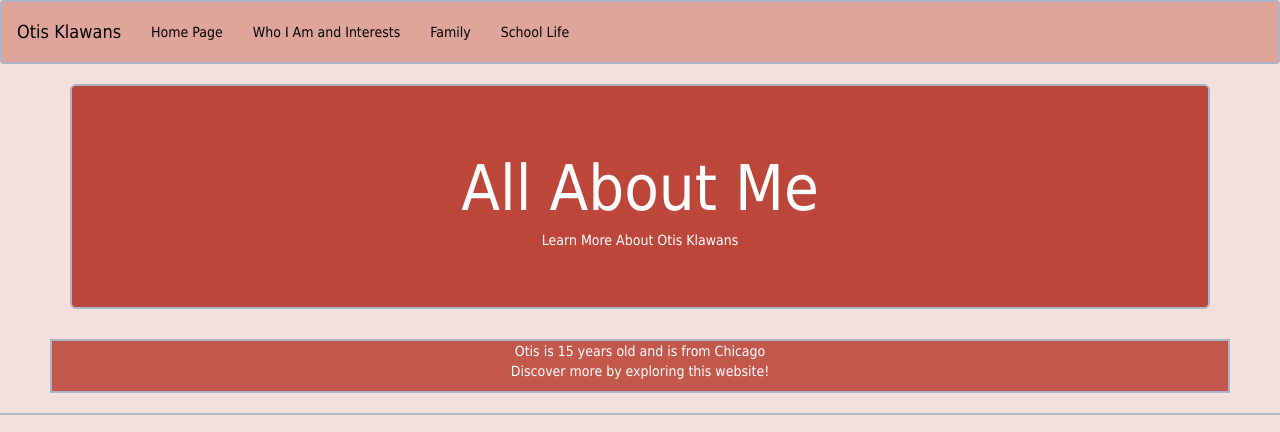
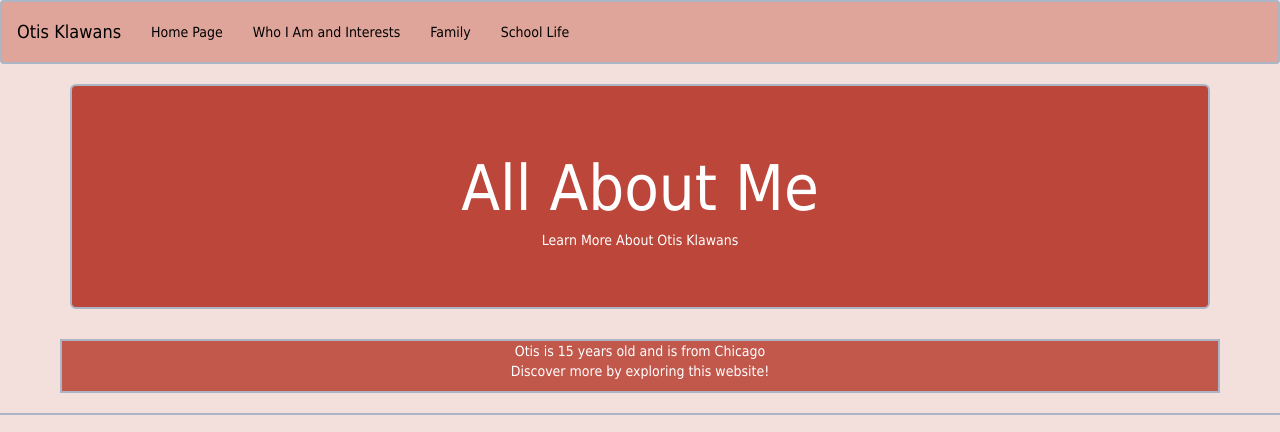
Before and after one commit to okklawans/ecs21718, a plain HTML site: page Final_Project/index.html in a window 1280 px wide. Shown: the top 432 px of the page. Drawn offline with nearby package versions, Linux system fonts and the light colour scheme; grey boxes are pictures that could not be loaded.

Commit message:
Update index.html

```diff
--- a/Final_Project/index.html
+++ b/Final_Project/index.html
@@ -27,7 +27,7 @@
         p {font-family: "Tahoma", GSSeneva, sans-serif;}
         footer{padding: .1px; border:solid; border-width:2px; border-color:#abb5c6;}
         hr{border-width:2px; border-color:#abb5c6;}
-        .three {border-style: solid; border-width: 2px; border-color:#abb5c6; margin:0px 50px 0px 50px;}
+        .three {border-style: solid; border-width: 2px; border-color:#abb5c6; margin:0px 60px 0px 60px;}
 
         </style>
 
```
